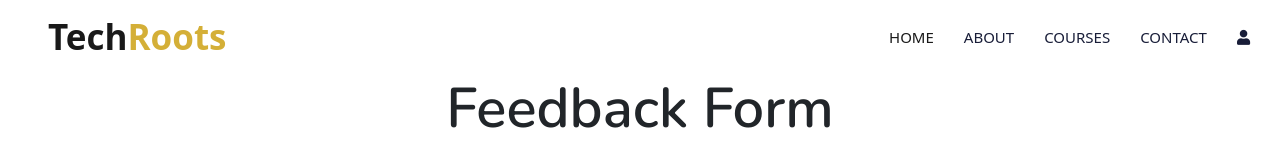
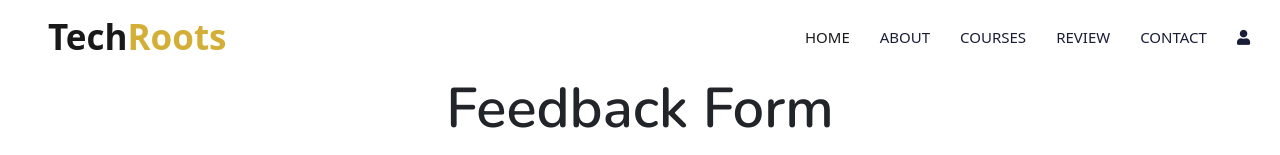
Before and after one commit to Abhijeetratan/Review, a website: page views/index.html in a window 1280 px wide. Shown: the top 155 px of the page. Drawn offline with nearby package versions, Linux system fonts and the light colour scheme; files that its build step writes are made by us from their sources; no server answers; files whose address does not match are found by name.

Commit message:
Resolved merge conflicts

```diff
--- a/views/index.html
+++ b/views/index.html
@@ -244,7 +244,7 @@
                 <a href="https://techroots.onrender.com/index.html" class="nav-item nav-link active">Home</a>
                 <a href="https://techroots.onrender.com/about.html" class="nav-item nav-link">About</a>
                 <a href="https://techroots.onrender.com/courses.html" class="nav-item nav-link">Courses</a>
-
+                <a href="https://review-7l63.onrender.com" class="nav-item nav-link">Review</a>
                 <!-- Dropdown menu for more pages, uncomment if needed -->
                 <!-- <div class="nav-item dropdown">
                     <a href="#" class="nav-link dropdown-toggle" data-bs-toggle="dropdown">Pages</a>
```
